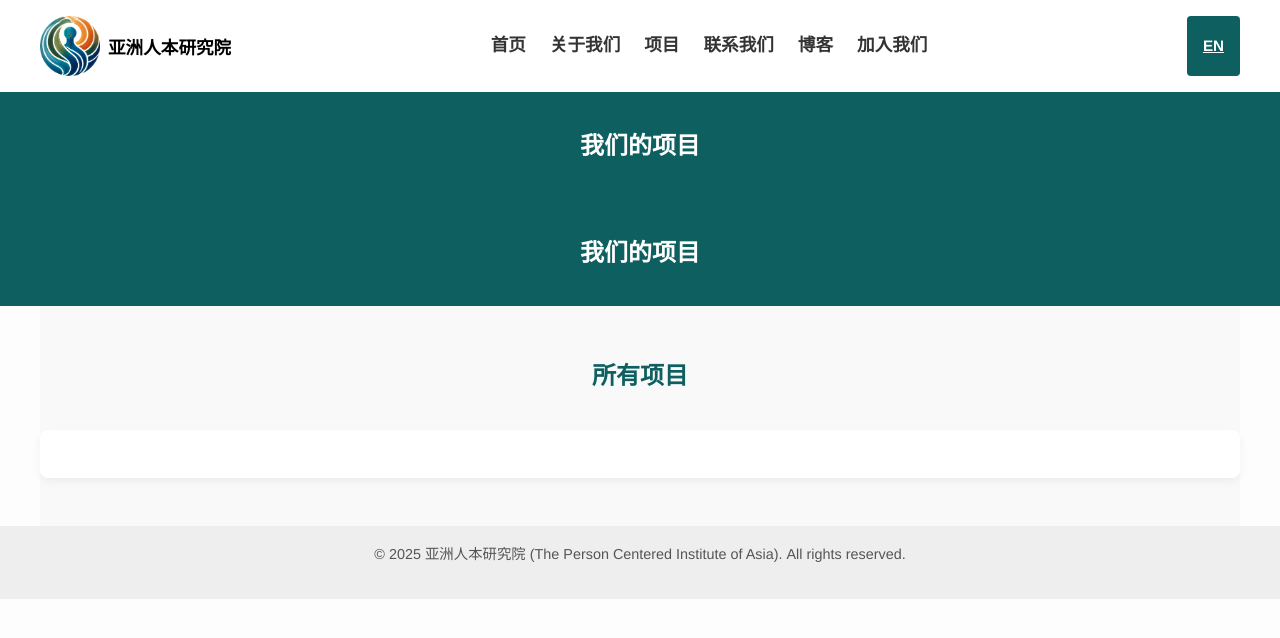
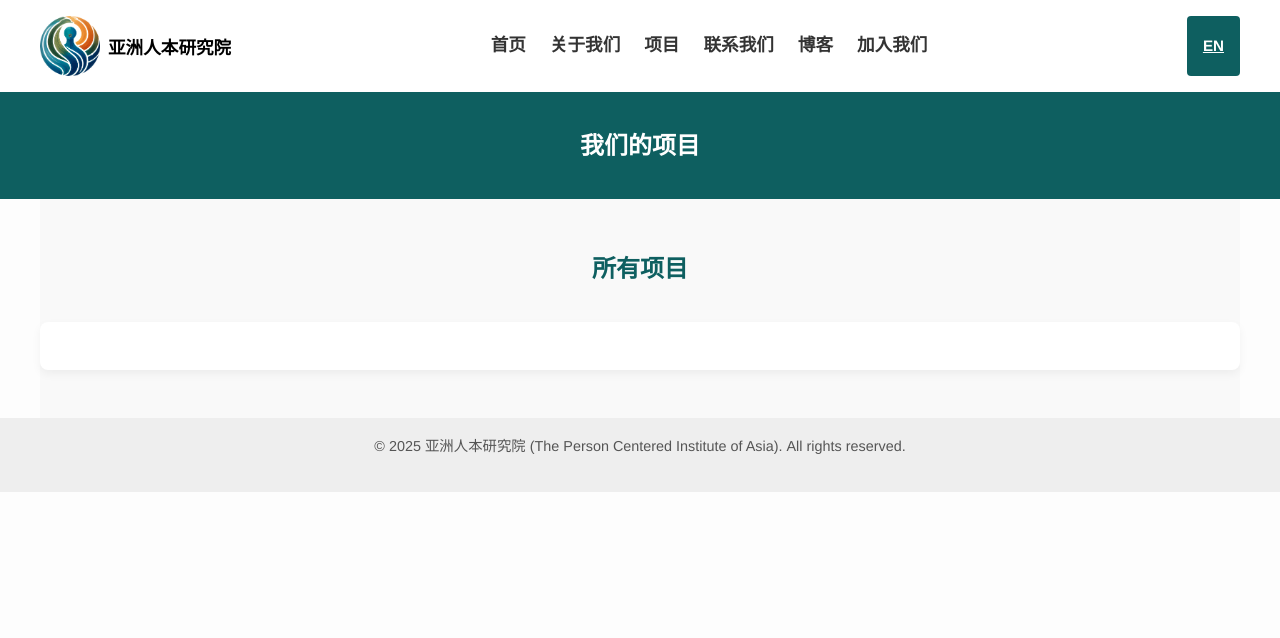
Before and after one commit to YeeLiu611/YeeLiu611, a Jekyll site: the page built from zh/programs.md, in a window 1280 px wide. Shown: the top 638 px of the page. Built offline with Jekyll 4.4.1, drawn with Linux system fonts in a browser that asks for light colours; a script that is not in the unit is left out.

Commit message:
Update programs.md

```diff
--- a/zh/programs.md
+++ b/zh/programs.md
@@ -8,10 +8,6 @@ programs_title: "我们的项目"
 
 <section class="page-header">
   <h1>{{ page.programs_title }}</h1>
-</section>
-
-<section class="page-header">
-  <h1>我们的项目</h1>
 </section>
 
 <section class="useful-info container content-container">
```
